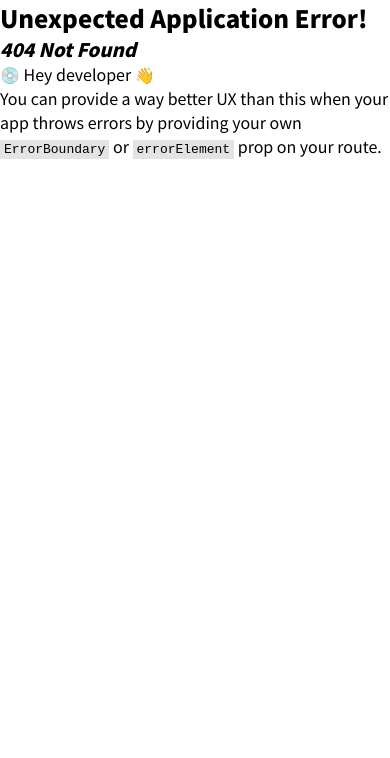
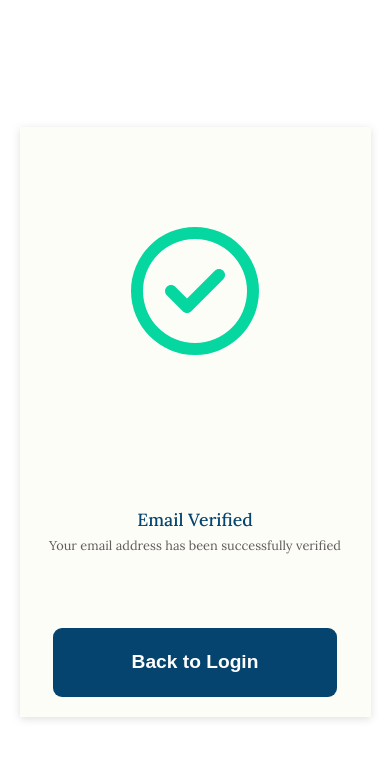
Before and after one commit to Dhanielgeek/TourHaven, a React (Vite) app: page /verify in a window 390 px wide. Before the commit this address had no page. Shown: the top 758 px of the page. Built offline with nearby package versions, Linux system fonts and the light colour scheme; a web font is replaced by a local one.

Commit message:
Verify created and other route

```diff
--- a/src/App.jsx
+++ b/src/App.jsx
@@ -11,6 +11,7 @@ import About from './Pages/About/About'
 import Contact from './Pages/Contact/Contact'
 import HotelListing from './Components/HotelListing/HotelListing'
 import HotelDescription from './Components/HotelDescription/HotelDescription'
+import Verify from './Auth/Verify'
 
 
 
@@ -33,6 +34,10 @@ const router = createBrowserRouter([
   {
     path: '/resetpass',
     element: <ResetPassword/>
+  },
+  {
+    path: '/verify',
+    element: <Verify/>
   },
   {
     path: '/',
--- a/src/Auth/Auth.css
+++ b/src/Auth/Auth.css
@@ -778,6 +778,67 @@ width: 50%;
     color: red;
     font-family: 'Explora',sans-serif;
 }
+.VerifyBody{
+    width: 100%;
+    height: 100vh;
+    display: flex;
+    justify-content: center;
+    align-items: center;
+}
+.VerifyContainer{
+    width: 30%;
+    height: 70%;
+    background: #FDFDF7;
+    box-shadow: rgba(99, 99, 99, 0.2) 0px 2px 8px 0px;
+    display: flex;
+    align-items: center;
+    justify-content: space-around;
+    flex-direction: column;
+}
+.VerifyIcon{
+    width: 90%;
+    height: 50%;
+    display: flex;
+    justify-content: center;
+    align-items: center;
+}
+.VerifyTitle{
+    width: 90%;
+    height: 15%;
+    display: flex;
+    justify-content: center;
+    align-items: center;
+    flex-direction: column;
+}
+.VerifyTitle h2{
+    font-size: 1.5rem;
+    font-family: 'Lora',serif;
+    font-weight: 500;
+    color: #05446E;
+}
+.VerifyTitle span{
+    font-family: 'Lora',serif;
+    font-size: 0.9rem;
+    color: #615b5b;
+}
+.VerifyBtn{
+    width: 90%;
+    height: 13%;
+    display: flex;
+    justify-content: center;
+    align-items: center;
+}
+.VerifyBtn button{
+    width: 90%;
+    height: 90%;
+    background: #05446E;
+    color: #FDFDF7;
+    border: none;
+    border-radius: 9px;
+    font-size: 1.2rem;
+    font-weight: 600;
+    cursor: pointer;
+}
 
 
 
@@ -824,6 +885,21 @@ width: 50%;
         font-weight: 500;
         color: #05446E;
         font-family: 'Lora', serif;
+    }
+    .VerifyContainer{
+        width: 60%;
+    }
+    .VerifyTitle{
+        width: 100%;
+        text-align: center;
+        height: 20%;
+        gap: 8%;
+    }
+    .VerifyTitle span{
+        font-size: 0.8rem;
+    }
+    .VerifyTitle h2{
+        font-size: 1.1rem;
     }
 
 }
@@ -884,6 +960,21 @@ width: 50%;
     }
     .LoginTitle h2{
         font-size: 1.2rem;
+    }
+    .VerifyContainer{
+        width: 90%;
+    }
+    .VerifyTitle{
+        width: 100%;
+        text-align: center;
+        height: 20%;
+        gap: 5%;
+    }
+    .VerifyTitle span{
+        font-size: 0.8rem;
+    }
+    .VerifyTitle h2{
+        font-size: 1.1rem;
     }
 
 }
@@ -956,6 +1047,20 @@ width: 50%;
     }
     .LoginTitle h2{
         font-size: 1.2rem;
+    }
+    .VerifyContainer{
+        width: 90%;
+    }
+    .VerifyTitle{
+        width: 100%;
+        text-align: center;
+        height: 20%;
+    }
+    .VerifyTitle span{
+        font-size: 0.8rem;
+    }
+    .VerifyTitle h2{
+        font-size: 1.1rem;
     }
 
 }
@@ -1031,5 +1136,19 @@ width: 50%;
     color: #05446E;
     font-family: 'Lora', serif;
 }
+.VerifyContainer{
+    width: 90%;
+}
+.VerifyTitle{
+    width: 100%;
+    text-align: center;
+    height: 20%;
+}
+.VerifyTitle span{
+    font-size: 0.8rem;
+}
+.VerifyTitle h2{
+    font-size: 1.1rem;
+}
 
 }
--- /dev/null
+++ b/src/Auth/Verify.jsx
@@ -0,0 +1,27 @@
+import React from 'react'
+import './Auth.css'
+import { FaRegCircleCheck } from "react-icons/fa6";
+import { Link } from 'react-router-dom';
+
+const Verify = () => {
+  return (
+    <div className="VerifyBody">
+        <div className="VerifyContainer">
+        <div className="VerifyIcon">
+        <FaRegCircleCheck style={{fontSize:"8rem",color:"#06d6a0"}} />
+        </div>
+        <div className="VerifyTitle">
+            <h2>Email Verified</h2>
+            <span>Your email address has been successfully verified</span>
+            </div>
+            <div className="VerifyBtn">
+                <button>
+                    <Link to='/login' style={{textDecoration:'none', color:"white"}}> Back to Login </Link>
+                </button>
+            </div>
+        </div>
+    </div>
+  )
+}
+
+export default Verify
```
